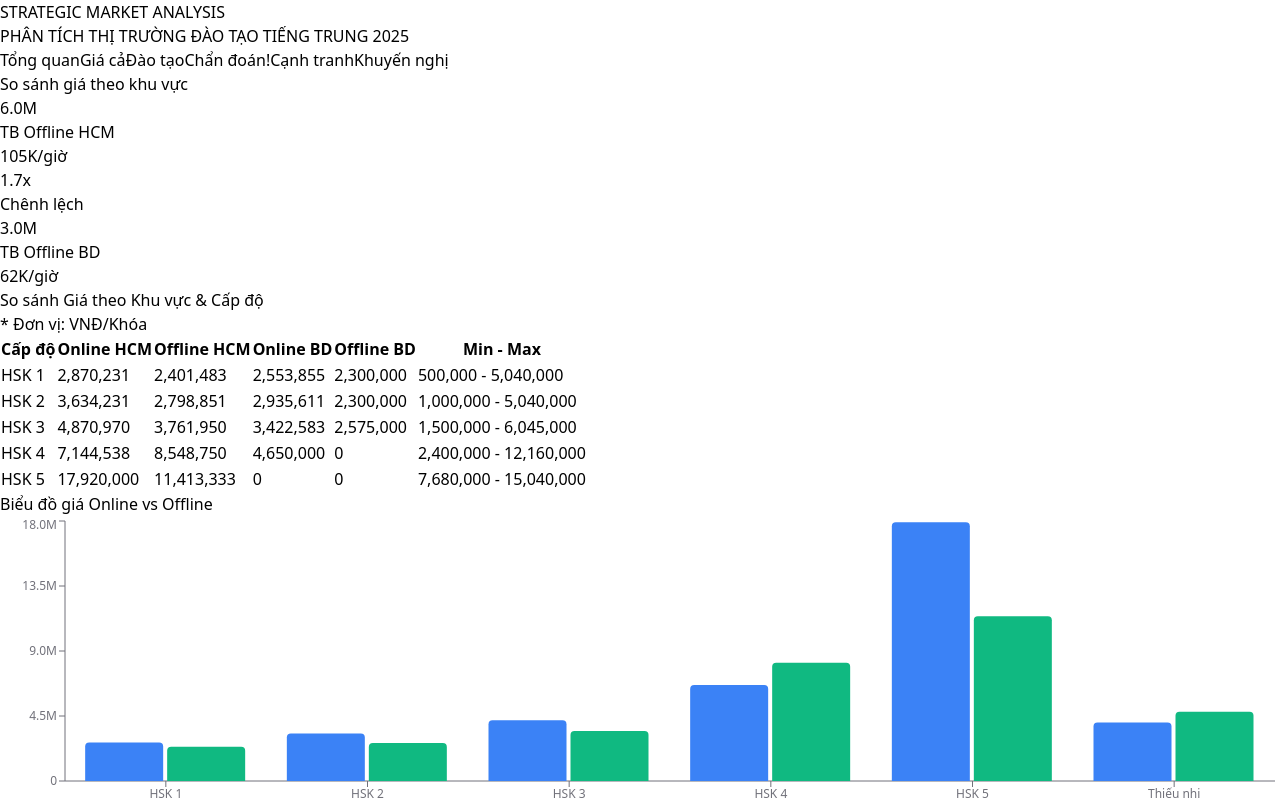
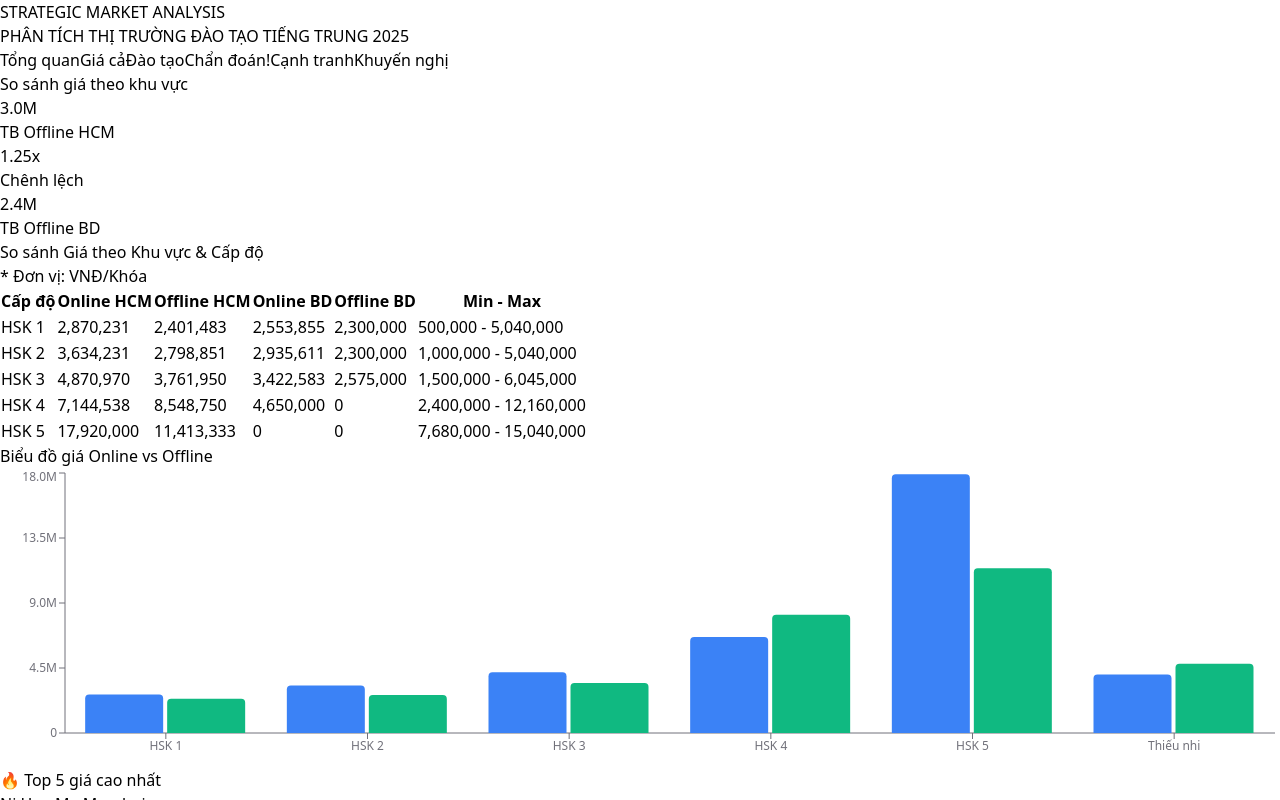
Before and after one commit to dangdailoi/SHZ-CHUYENMON, a React (Vite) app: page / in a window 1280 px wide. Both pictures are taken after a click on the button "Giá cả". Shown: the top 800 px of the page. Built offline with nearby package versions, Linux system fonts and the light colour scheme.

Commit message:
Update MarketResearchDashboard.jsx

```diff
--- a/src/components/MarketResearchDashboard.jsx
+++ b/src/components/MarketResearchDashboard.jsx
@@ -460,20 +460,20 @@ export default function ChineseMarketDashboard() {
               <h2 className="text-lg font-semibold text-white mb-6">So sánh giá theo khu vực</h2>
               <div className="grid grid-cols-3 gap-8 text-center">
                 <div>
-                  <div className="text-3xl font-bold text-blue-400">6.0M</div>
+                  <div className="text-3xl font-bold text-blue-400">3.0M</div>
                   <div className="text-sm text-zinc-400">TB Offline HCM</div>
-                  <div className="text-xs text-zinc-600 mt-1">105K/giờ</div>
+                  {/* <div className="text-xs text-zinc-600 mt-1">105K/giờ</div> */}
                 </div>
                 <div className="flex items-center justify-center">
                   <div>
-                    <div className="text-2xl font-bold text-amber-400">1.7x</div>
+                    <div className="text-2xl font-bold text-amber-400">1.25x</div>
                     <div className="text-xs text-zinc-500">Chênh lệch</div>
                   </div>
                 </div>
                 <div>
-                  <div className="text-3xl font-bold text-rose-400">3.0M</div>
+                  <div className="text-3xl font-bold text-rose-400">2.4M</div>
                   <div className="text-sm text-zinc-400">TB Offline BD</div>
-                  <div className="text-xs text-zinc-600 mt-1">62K/giờ</div>
+                  {/* <div className="text-xs text-zinc-600 mt-1">62K/giờ</div> */}
                 </div>
               </div>
             </section>
```
